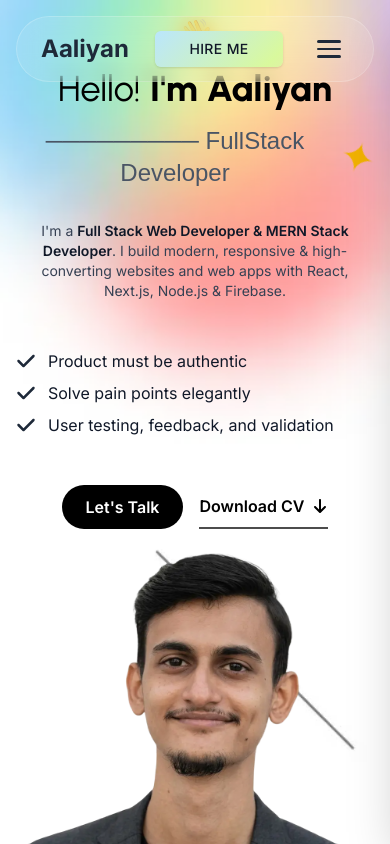
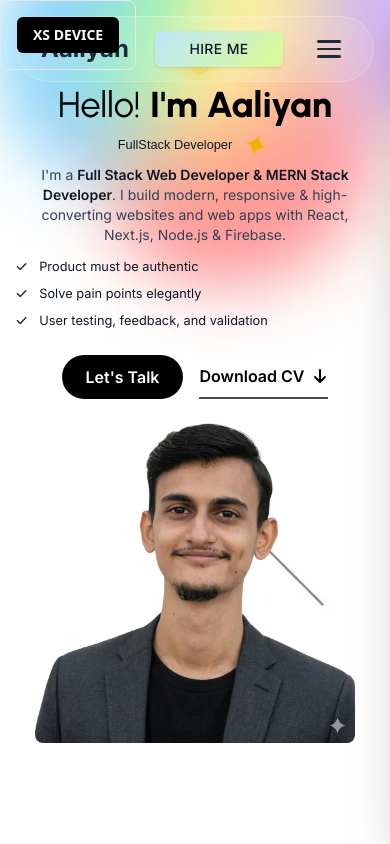
Before and after one commit to AaliyanAslam/aaliyan, a Next.js app: page / in a window 390 px wide. Shown: the top 844 px of the page. Built offline with nearby package versions, Linux system fonts and the light colour scheme; a web font is replaced by a local one.

Commit message:
hero responsiveness

```diff
--- a/app/components/Hero.jsx
+++ b/app/components/Hero.jsx
@@ -24,14 +24,14 @@ const Hero = () => {
   }, []);
   return (
     <div className="select-none relative">
-      <div className="relative lg:min-h-220 lg:max-w-420 mx-auto flex flex-col md:flex-row items-center justify-between gap-6 md:gap-10 px-4 md:px-10 py-4 md:py-0">
+      <div className="relative lg:min-h-220 lg:max-w-420 mx-auto flex flex-col md:flex-row items-center justify-between gap-6 md:gap-10 px-4 md:px-10 py-10 md:py-20">
         <div
           className="absolute inset-0 bg-cover bg-center animate-pulse"
           style={{
             backgroundImage: "url('/images/bg1.webp')",
           }}
         ></div>
-        <div className="relative flex-1 text-center md:text-left space-y-4">
+        <div className="relative flex-1 text-center md:text-left space-y-2">
           <div className="flex items-center gap-2 justify-center md:justify-start">
             <span className="text-3xl">👋</span>
           </div>
@@ -49,18 +49,19 @@ const Hero = () => {
             <div
               className={`flex items-center gap-2 justify-center md:justify-start mb-8 ${novaOval.className}`}
             >
-              <p className="text-2xl text-gray-600">
-                ───────── FullStack Developer
+              <p className="text-[0.8rem] lg:text-[0.9rem] text-gray-900 flex">
+                <span className="hidden mr-6 lg:block">─────────</span> FullStack
+                Developer
               </p>
               <span className="text-xl">
                 <SiGooglegemini
                   size={32}
-                  className="text-yellow-500 animate-spin hover:animate-none"
+                  className="h-6 lg:h-12 text-yellow-500 animate-spin hover:animate-none"
                 />
               </span>
             </div>
 
-            <p className="text-gray-700 text-sm md:text-base max-w-lg mb-12">
+            <p className="text-gray-700 text-sm md:text-base max-w-lg mb-1 -mt-6">
               I'm a{" "}
               <span className="font-semibold text-gray-900">
                 Full Stack Web Developer & MERN Stack Developer
@@ -69,20 +70,22 @@ const Hero = () => {
               apps with React, Next.js, Node.js & Firebase.
             </p>
 
-            <div className={`space-y-2 mb-8 `}>
+            <div className={`space-y-2 mb-2 mt-3 `}>
               <div className="flex items-center gap-3">
-                <FaCheck className="text-gray-800 text-xl" />
-                <span className="text-gray-900">Product must be authentic</span>
+                <FaCheck className="text-gray-800 text-[0.7rem]" />
+                <span className="text-gray-900 text-[0.8rem]">
+                  Product must be authentic
+                </span>
               </div>
               <div className="flex items-center gap-3">
-                <FaCheck className="text-gray-800 text-xl" />
-                <span className="text-gray-900">
+                <FaCheck className="text-gray-800 text-[0.7rem]" />
+                <span className="text-gray-900 text-[0.8rem]">
                   Solve pain points elegantly
                 </span>
               </div>
               <div className="flex items-center gap-3">
-                <FaCheck className="text-gray-800 text-xl" />
-                <span className="text-gray-900">
+                <FaCheck className="text-gray-800 text-[0.7rem]" />
+                <span className="text-gray-900 text-[0.8rem]">
                   User testing, feedback, and validation
                 </span>
               </div>
@@ -122,12 +125,12 @@ const Hero = () => {
             <img
               src="/images/aaliyan.webp"
               alt="Hero"
-              className="w-md h-100 md:w-148 md:h-160 lg:w-184 lg:h-190 object-cover rounded-lg lg:rounded-none"
+              className="w-80 h-80 md:w-138 md:h-120 lg:w-184 lg:h-130 xl:w-160 xl:h-180 object-cover rounded-lg lg:rounded-none"
             />
             <img
               src="/images/strip.webp"
               alt="Strip decoration"
-              className="hidden md:block absolute bottom-80 right-10 h-16 md:h-30 lg:h-34 object-contain"
+              className="hidden lg:block absolute bottom-80 right-10 lg:right-0 h-16 md:h-30 lg:h-30 object-contain"
             />
           </div>
         </div>
--- a/app/page.js
+++ b/app/page.js
@@ -12,6 +12,17 @@ import Testimonial from "./components/testimonials";
 export default function Home() {
   return (
     <>
+      <div className="absolute z-100 flex justify-center items-center p-4 border border-gray-200 rounded-lg">
+        {/* Screen Size Indicator Box */}
+        <div className="px-4 py-2 bg-black text-white rounded-md font-bold text-sm uppercase">
+          <span className="block sm:hidden">XS Device</span>
+          <span className="hidden sm:block md:hidden">SM Device</span>
+          <span className="hidden md:block lg:hidden">MD Device</span>
+          <span className="hidden lg:block xl:hidden">LG Device</span>
+          <span className="hidden xl:block 2xl:hidden">XL Device</span>
+          <span className="hidden 2xl:block">2XL Device</span>
+        </div>
+      </div>
       <Navbar />
       <Hero />
       <div className="mt-32">
@@ -25,7 +36,7 @@ export default function Home() {
       <div className="mt-32">
         <Contact />
       </div>
-      <Footer/>
+      <Footer />
     </>
   );
 }
```
